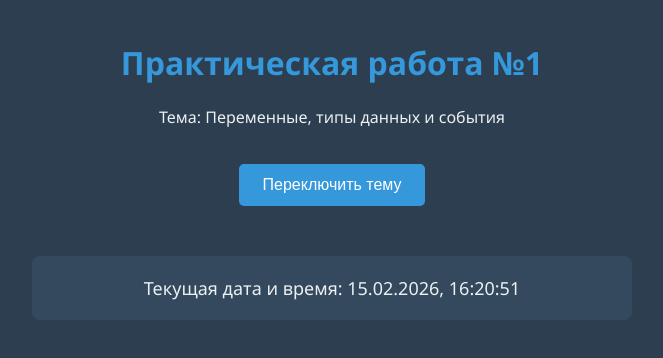
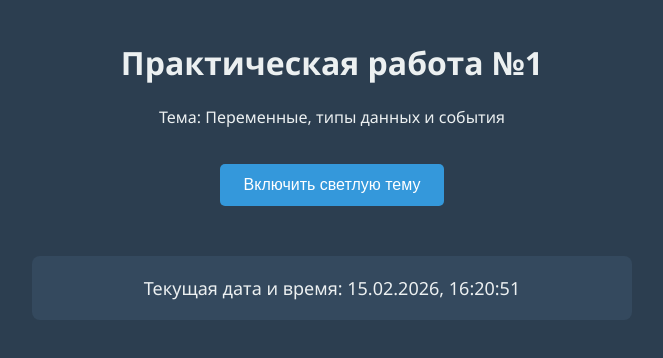
Before and after one commit to kilzut99-cyber/js-practice-01, a plain HTML site: page index.html in a window 1280 px wide. Both pictures are taken after a click on the button "Переключить тему". Shown: the whole page, without its empty margins (308-971 px from the left). Drawn offline with Linux system fonts and the light colour scheme.

Commit message:
Add files via upload

```diff
--- a/index.html
+++ b/index.html
@@ -11,7 +11,7 @@
         <h1>Практическая работа №1</h1>
         <p>Тема: Переменные, типы данных и события</p>
 
-        <!-- Задание 1: Кнопка переключения темы -->
+        <!-- Задание 1 и 3: Кнопка переключения темы -->
         <button id="theme-toggle">Переключить тему</button>
 
         <!-- Задание 2: Вывод данных -->
@@ -19,6 +19,6 @@
     </div>
 
     <!-- Подключение JS-файла в конце body -->
-    <script src="script.js"></script>
+    <script src="script.js"></script> <!--рекомендованный режим загрузки, не блокирует отображение страницы-->
 </body>
 </html>
--- a/script.js
+++ b/script.js
@@ -1,31 +1,48 @@
 // ЗАДАНИЕ 1: Переключение темы
 
-// 1. Найдите кнопку по id и сохраните в переменную const
-const themeButton = document.getElementById('theme-toggle');
+// 1. Найдите кнопку по id и сохраните в переменную const - при получении ссылки на элемент он начинает реагировать на действия пользователя
+const themeButton = document.getElementById('theme-toggle'); //document - обращение к объектной модели наше HTML-страницы; getElementById('theme-toggle')- базовый метод DOM, ещет элемент с идентификатором 'theme-toggle'
 
-// 2. Добавьте слушатель события 'click'
-themeButton.addEventListener('click', function() {
+// 2. Добавьте слушатель события 'click'- обработчик событий, заставляет кнопку "ожить"
+themeButton.addEventListener('click', function() { //метод определяет браузеру при клике пользователя на эту кнопку выполнить все действия в фигурных скобках; themeButton - переменная-ссылка на кнопку; addEventListener-метод-слушатель
     // 3. Переключите класс 'dark-theme' у body
-    document.body.classList.toggle('dark-theme');
+    document.body.classList.toggle('dark-theme'); //toggle -переключатель, при отсутсвии добавляет класс dark-theme в body, при наличии - удаляет этот класс
 
     // ЗАДАНИЕ 3: Работа с переменными (студент дописывает)
     // Подсказка: объявите переменную isDarkMode и проверьте,
     // есть ли у body класс 'dark-theme'
+    const isDarkMode = document.body.classList.contains('dark-theme'); // объявляем переменную и проверяем наличие класса; метод contains - проверяет наличие класса и возвращает логическое значение
 
     // Выведите в консоль тип данных isDarkMode
     // console.log(typeof isDarkMode);
-});
+
+    console.log('Тип:', typeof isDarkMode, '| Значение:', isDarkMode); // в консоли появится: "boolean"- логический тип: если тема включилась в ней лежит true, если выключилась - false
+ // для проверки темы при загрузке используется во вкладке localStorage (мини-база данных в браузере, которая хранит данные даже после закрытия вкладки)
+    /*if (isDarkMode) {
+        localStorage.setItem('savedTheme', 'dark');
+    } else {
+        localStorage.setItem('savedTheme', 'light');
+    }*/
+ // Меняем текст кнопки в зависимости от значения isDarkMode
+    if (isDarkMode) {
+        themeButton.textContent = 'Включить светлую тему';
+    } else {
+        themeButton.textContent = 'Включить темную тему';
+    }
+    // Сохраняем в localStorage (проверка темы)
+    localStorage.setItem('savedTheme', isDarkMode ? 'dark' : 'light');
+   });
 
 
 // ЗАДАНИЕ 2: Вывод данных
 
 // 1. Найдите элемент с id="app"
-const appDiv = document.getElementById('app');
+const appDiv = document.getElementById('app');//const appDiv - поиск контейнера (appDiv хранит ссылку на ); document - обращение к объектной модели наше HTML-страницы; getElementById('app')- базовый метод DOM, ещет элемент с идентификатором 'app'
 
 // 2. Запишите в него текущую дату и время
-appDiv.textContent = 'Текущая дата и время: ' + new Date().toLocaleString('ru-RU');
+appDiv.textContent = 'Текущая дата и время: ' + new Date().toLocaleString('ru-RU'); // textContent - отвечает за текст внутри элемента (при присвеонии значения старый текст внутри блока appDiv стирается, а новый (дата и время) появляется); new Date() - оздает объект с текущим временем (прямо в ту миллисекунду, когда сработал код); .toLocaleString('ru-RU') — метод, который превращает «техническую» дату в понятный человеку формат (например, 15.02.2024, 14:30:05)
 
-// Вопрос для размышления: Почему мы используем textContent, а не innerHTML?
+// Вопрос для размышления: Почему мы используем textContent, а не innerHTML? Это безопасность - innerHTML интерпретирует строку как HTML-код и если в данных окажется вредоносный скрипт (например, из формы ввода или внешнего API), браузер его выполнит. Что касается textContent воспринимает всё строго как простой текст и если кто-то попытается вставить <script>alert('взлом')</script> через textContent, пользователь просто увидит этот текст на экране как буквы, и ничего не произойдет. Производительность - textContent работает быстрее, а  innerHTML заставляет браузер пересобирать DOM-узлы внутри элемента, что требует больше ресурсо. Предсказуемость- когда необходимо просто вывести дату, имя пользователя или результат вычислений, не нужны HTML-теги
 
 /*
    🌟 УРОВЕНЬ PRO (Extra Challenge):
--- a/style.css
+++ b/style.css
@@ -49,7 +49,7 @@ body.dark-theme {
 }
 
 body.dark-theme h1 {
-    color: #3498db;
+    color: #ecf0f1;/* Согласно задания преключение на светлый фон */
 }
 
 body.dark-theme #app {
```
Also changed, not shown: 4 other files.
